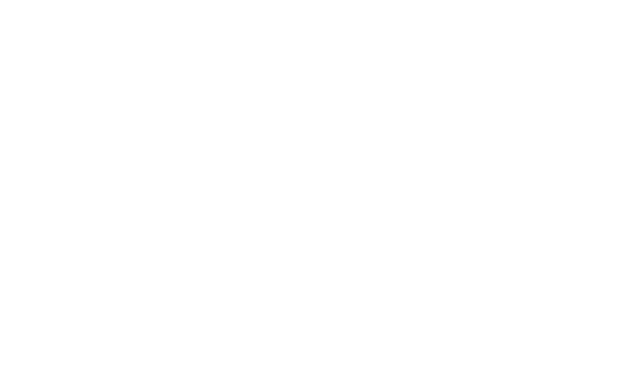
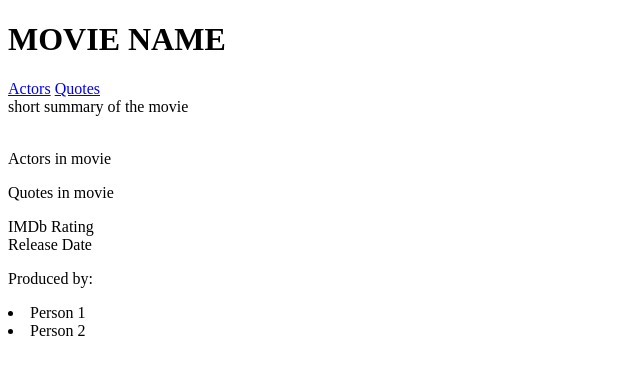
Before and after one commit to acciojob/semantic-imdb-KnightRiderSharad, a website: page main.html in a window 1280 px wide. Shown: the whole page, without its empty margins (0-640 px from the left). Drawn offline with Linux system fonts and the light colour scheme.

Commit message:
completed

```diff
--- a/main.html
+++ b/main.html
@@ -8,6 +8,31 @@
 
 <body>
 	<!-- the entire body must be written by student -->
+	<header>
+		<h1> MOVIE NAME </h1>
+	</header>
+	<nav>
+		<a id="nav-actor" href="#actor">Actors</a>
+		<a id="nav-quote" href="#quote">Quotes</a>
+	</nav>
+
+	<summary>short summary of the movie</summary><br>
+	<section id="actor">
+		<p> Actors in movie</p>
+	</section>
+	<section id="quote">
+		<p>Quotes in movie</p>
+	</section>
+	<aside>
+		<p>IMDb Rating <br> Release Date</p>
+
+	</aside>
+	<footer id="footer">
+		<p>Produced by:</p>
+		<li>Person 1</li>
+		<li>Person 2</li>
+	</footer>
+
     <script type="text/javascript" src="./script.js">
 </script>
 
--- a/styles.css
+++ b/styles.css
@@ -1,2 +1,5 @@
-
+.navbar ul li{
+    display: inline;
+    padding: 50px;
+}
 /* Your CSS Code here. */
```
